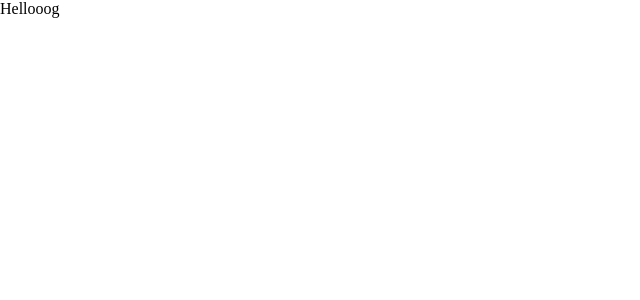
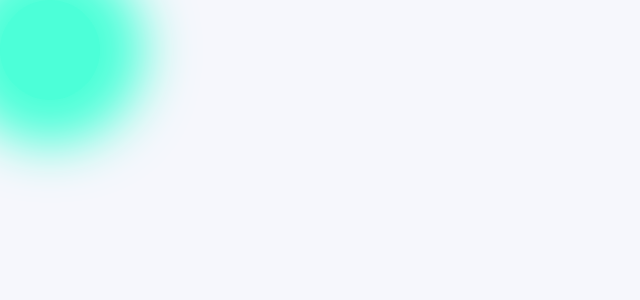
Before and after one commit to sanducata/Web-development-portfolio, a React (Create React App) app: page / in a window 1280 px wide. Shown: the top 300 px of the page, without its empty margins (0-640 px from the left). Built offline with nearby package versions, Linux system fonts and the light colour scheme.

Commit message:
Added a cursor follow effect

```diff
--- a/public/style.css
+++ b/public/style.css
@@ -2,3 +2,7 @@
   margin: 0;
   padding: 0;
 }
+
+body {
+  background-color: #f6f7fc;
+}
--- a/src/App.js
+++ b/src/App.js
@@ -1,5 +1,7 @@
+import CustomCursor from "./components/CustomCursor/CustomCursor";
+
 function App() {
-  return <div>Hellooog</div>;
+  return <CustomCursor />;
 }
 
 export default App;
--- /dev/null
+++ b/src/components/CustomCursor/CustomCursor.js
@@ -0,0 +1,25 @@
+import { useEffect, useRef } from "react";
+import "./style.css";
+
+function CustomCursor() {
+  const cursorRef = useRef(null);
+
+  useEffect(() => {
+    document.addEventListener("mousemove", (event) => {
+      const { clientX, clientY } = event;
+      console.log(event);
+      const mouseX = clientX - cursorRef.current.clientWidth / 2;
+      const mouseY = clientY - cursorRef.current.clientHeight / 2;
+
+      cursorRef.current.style.transform = `translate3d(${mouseX}px, ${mouseY}px, 0)`;
+    });
+  }, []);
+
+  return (
+    <div className="customCursor" ref={cursorRef}>
+      <div className="line"></div>
+    </div>
+  );
+}
+
+export default CustomCursor;
--- /dev/null
+++ b/src/components/CustomCursor/style.css
@@ -0,0 +1,13 @@
+.customCursor {
+  z-index: 1000;
+  overflow: hidden;
+  width: 100px;
+  height: 100px;
+  background-color: #4cffd8;
+  border-radius: 50%;
+  transform: translate3d(0, 0, 0);
+  position: fixed;
+  -webkit-box-shadow: 0px 0px 140px 100px rgba(45, 255, 196, 1);
+  -moz-box-shadow: 0px 0px 140px 100px rgba(45, 255, 196, 1);
+  box-shadow: 0px 0px 50px 45px #4cffd8;
+}
```
